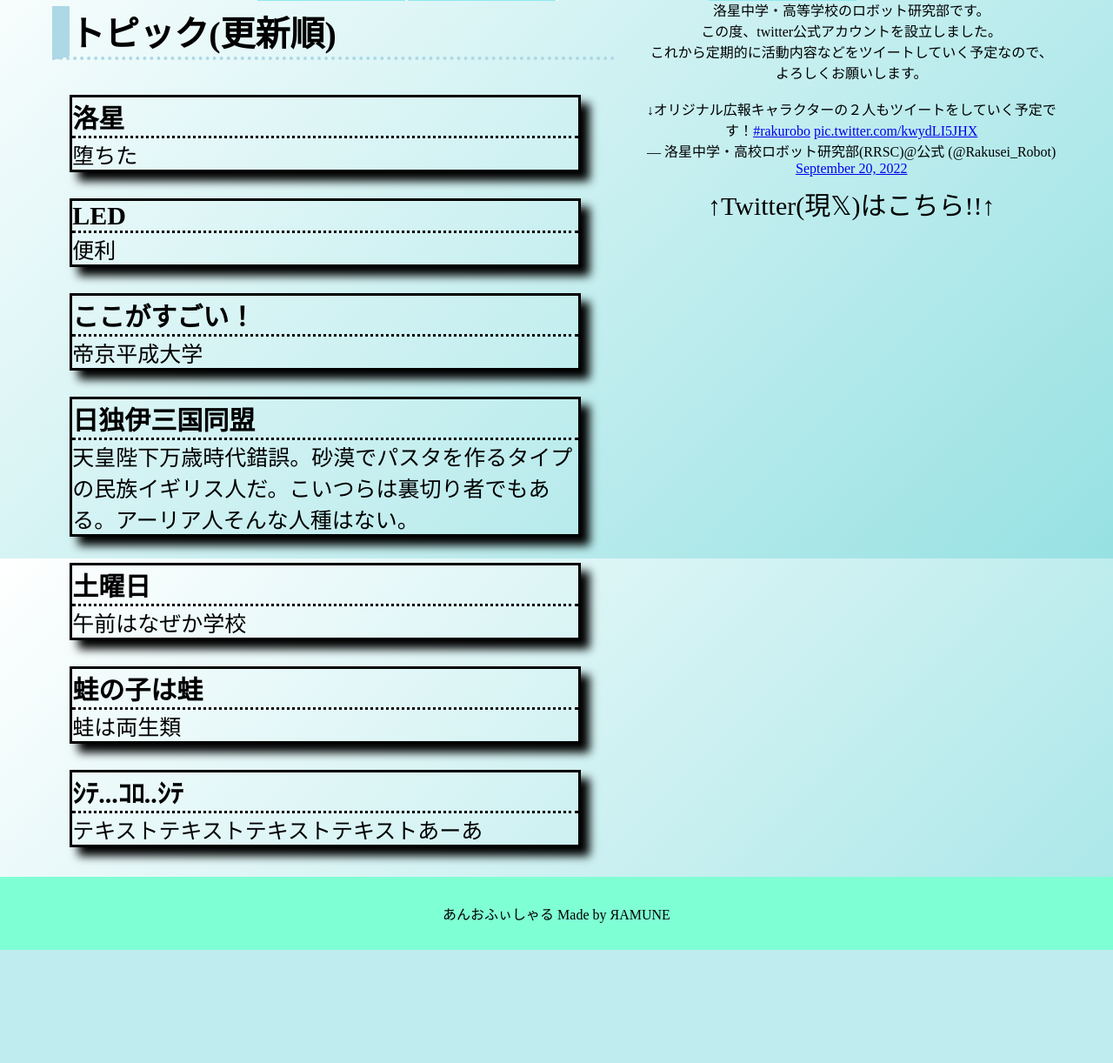
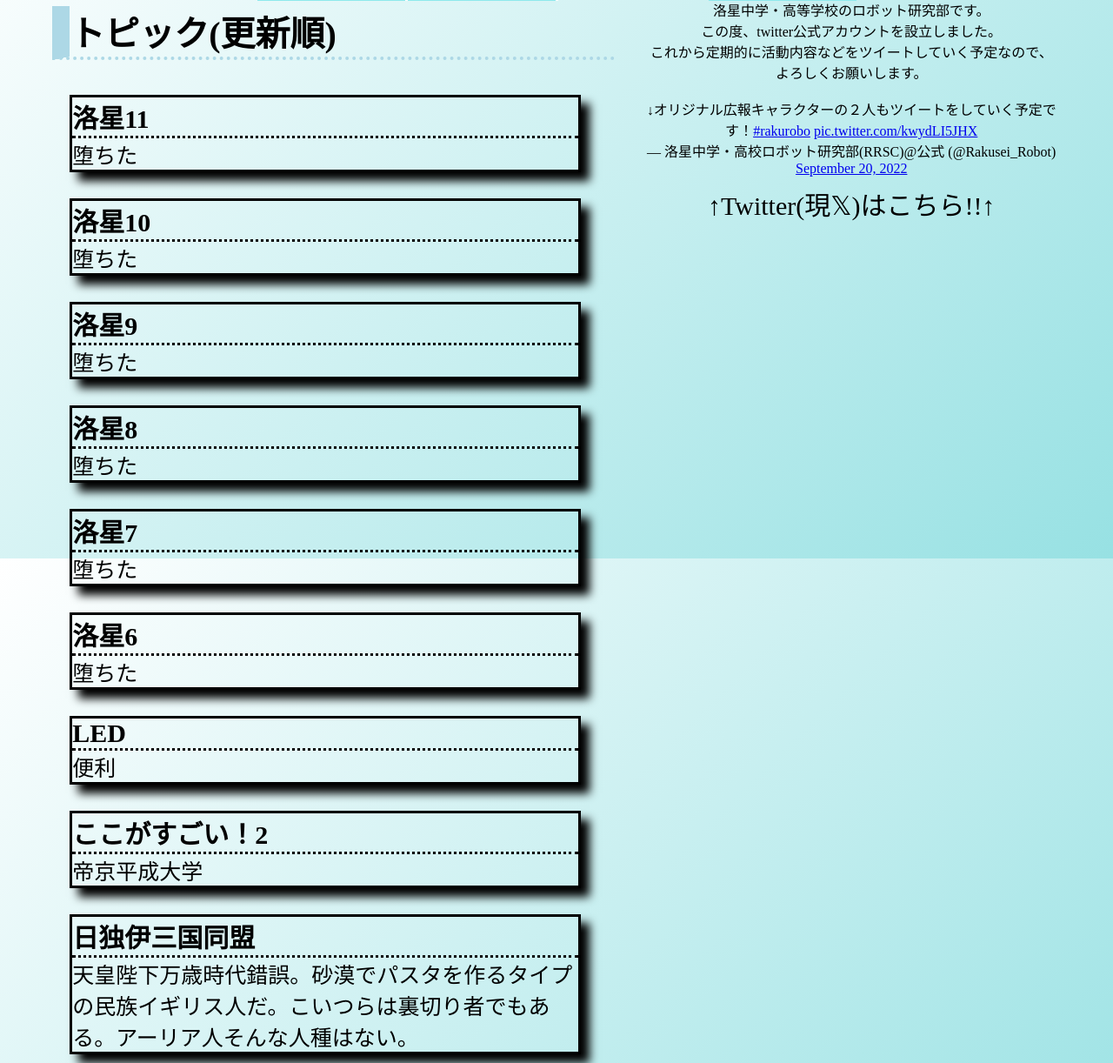
Before and after one commit to ramune64/web_rakusei_fes, a PHP site: page /news_top.php in a window 1280 px wide. Shown: the part 158-1380 px from the top of the page at 87% size. Before the commit the page ends 1250 px from the top, so only its background shows below. Run offline with PHP 8.4, Linux system fonts and the light colour scheme; some libraries are stand-ins or nearby versions; some web fonts are replaced.

Commit message:
たくさんの変更たち

```diff
--- a/footer.html
+++ b/footer.html
@@ -1,4 +1,4 @@
 <footer class="footer">
 <p>あんおふぃしゃる Made by ЯAMUNE</p>
 </footer>
-<script src="code.js"></script>
+<script src="../code.js"></script>
--- a/links.html
+++ b/links.html
@@ -1,3 +1,3 @@
-<link rel="stylesheet" href="style.css" type="text/css">
-<link rel="icon" href="image\favicon.ico">
-<link rel="stylesheet" media="(max-width: 480px)" href="sp_style.css">
+<link rel="stylesheet" href="../style.css" type="text/css">
+<link rel="icon" href="../image/favicon.ico">
+<link rel="stylesheet" media="(max-width: 480px)" href="../sp_style.css">
--- a/9news.php
+++ b/news/0news.php
@@ -5,23 +5,25 @@
 <meta charset="UTF-8">
   <title>練習中4</title>
   <!-- <link rel="stylesheet" href="aaa.css" type="text/css"> -->
-  <?php include "links.html" ?>
+  <?php include "../links.html" ?>
 </head>
 <body>
-    <?php include "header-nav.php" ?>
     <div class="wrap">
+    <?php include "../header-nav.php" ?>
     <div id="hontai">
     <div class="main_content">
-        <div class="inner_content news" id="news9">
-            <h1>ここがすごい！</h1>
-            <p>帝京平成大学</p>
+        <div class="inner_content news" id="news0">
+            <h1>ｼﾃ...ｺﾛ..ｼﾃ</h1>
+            <p>テキストテキストテキストテキスト
+                <br>あーあ
+            </p>
         </div>
     </div>
     <div class="side_content">
-    <?php include "Side_bar.html" ?>
+    <?php include "../Side_bar.html" ?>
     </div>
     </div>
-    <?php include "footer.html" ?>
+    <?php include "../footer.html" ?>
     </div>
 </body>
 </html>
--- /dev/null
+++ b/news/10news.php
@@ -0,0 +1,27 @@
+<!DOCTYPE html>
+<html lang="ja">
+<head>
+<meta name="viewport" content="width=device-width, initial-scale=1.0" />
+<meta charset="UTF-8">
+  <title>練習中4</title>
+  <!-- <link rel="stylesheet" href="aaa.css" type="text/css"> -->
+  <?php include "../links.html" ?>
+</head>
+<body>
+    <?php include "../header-nav.php" ?>
+    <div class="wrap">
+    <div id="hontai">
+    <div class="main_content">
+        <div class="inner_content news" id="news11">
+            <h1>洛星10</h1>
+            <p>堕ちた</p>
+        </div>
+    </div>
+    <div class="side_content">
+    <?php include "../Side_bar.html" ?>
+    </div>
+    </div>
+    <?php include "../footer.html" ?>
+    </div>
+</body>
+</html>
--- /dev/null
+++ b/news/11news.php
@@ -0,0 +1,27 @@
+<!DOCTYPE html>
+<html lang="ja">
+<head>
+<meta name="viewport" content="width=device-width, initial-scale=1.0" />
+<meta charset="UTF-8">
+  <title>練習中4</title>
+  <!-- <link rel="stylesheet" href="aaa.css" type="text/css"> -->
+  <?php include "../links.html" ?>
+</head>
+<body>
+    <?php include "../header-nav.php" ?>
+    <div class="wrap">
+    <div id="hontai">
+    <div class="main_content">
+        <div class="inner_content news" id="news11">
+            <h1>洛星11</h1>
+            <p>堕ちた</p>
+        </div>
+    </div>
+    <div class="side_content">
+    <?php include "../Side_bar.html" ?>
+    </div>
+    </div>
+    <?php include "../footer.html" ?>
+    </div>
+</body>
+</html>
--- a/2news.php
+++ b/news/1news.php
@@ -5,23 +5,23 @@
 <meta charset="UTF-8">
   <title>練習中4</title>
   <!-- <link rel="stylesheet" href="aaa.css" type="text/css"> -->
-  <?php include "links.html" ?>
+  <?php include "../links.html" ?>
 </head>
 <body>
 <div class="wrap">
-    <?php include "header-nav.php" ?>
+    <?php include "../header-nav.php" ?>
     <div id="hontai">
     <div class="main_content">
-        <div class="inner_content news" id="news2">
-            <h1>土曜日</h1>
-            <p>午前はなぜか学校</p>
+        <div class="inner_content news" id="news1">
+            <h1>蛙の子は蛙</h1>
+            <p>蛙は両生類</p>
         </div>
     </div>
     <div class="side_content">
-    <?php include "Side_bar.html" ?>
+    <?php include "../Side_bar.html" ?>
     </div>
     </div>
-    <?php include "footer.html" ?>
+    <?php include "../footer.html" ?>
 </div>
 </body>
 </html>
--- /dev/null
+++ b/news/2news.php
@@ -0,0 +1,27 @@
+<!DOCTYPE html>
+<html lang="ja">
+<head>
+<meta name="viewport" content="width=device-width, initial-scale=1.0" />
+<meta charset="UTF-8">
+  <title>練習中4</title>
+  <!-- <link rel="stylesheet" href="aaa.css" type="text/css"> -->
+  <?php include "../links.html" ?>
+</head>
+<body>
+<div class="wrap">
+    <?php include "../header-nav.php" ?>
+    <div id="hontai">
+    <div class="main_content">
+        <div class="inner_content news" id="news2">
+            <h1>土曜日</h1>
+            <p>午前はなぜか学校</p>
+        </div>
+    </div>
+    <div class="side_content">
+    <?php include "../Side_bar.html" ?>
+    </div>
+    </div>
+    <?php include "../footer.html" ?>
+</div>
+</body>
+</html>
--- a/3news.php
+++ b/news/3news.php
@@ -5,10 +5,10 @@
 <meta charset="UTF-8">
   <title>練習中4</title>
   <!-- <link rel="stylesheet" href="aaa.css" type="text/css"> -->
-  <?php include "links.html" ?>
+  <?php include "../links.html" ?>
 </head>
 <body>
-    <?php include "header-nav.php" ?>
+    <?php include "../header-nav.php" ?>
     <div class="wrap">
     <div id="hontai">
     <div class="main_content">
@@ -32,10 +32,10 @@
         </div>
     </div>
     <div class="side_content">
-    <?php include "Side_bar.html" ?>
+    <?php include "../Side_bar.html" ?>
     </div>
     </div>
-    <?php include "footer.html" ?>
+    <?php include "../footer.html" ?>
     </div>
 </body>
 </html>
--- a/10news.php
+++ b/news/4news.php
@@ -5,23 +5,23 @@
 <meta charset="UTF-8">
   <title>練習中4</title>
   <!-- <link rel="stylesheet" href="aaa.css" type="text/css"> -->
-  <?php include "links.html" ?>
+  <?php include "../links.html" ?>
 </head>
 <body>
-    <?php include "header-nav.php" ?>
+    <?php include "../header-nav.php" ?>
     <div class="wrap">
     <div id="hontai">
     <div class="main_content">
-        <div class="inner_content news" id="news10">
-            <h1>LED</h1>
-            <p>便利</p>
+        <div class="inner_content news" id="news9">
+            <h1>ここがすごい！2</h1>
+            <p>帝京平成大学</p>
         </div>
     </div>
     <div class="side_content">
-    <?php include "Side_bar.html" ?>
+    <?php include "../Side_bar.html" ?>
     </div>
     </div>
-    <?php include "footer.html" ?>
+    <?php include "../footer.html" ?>
     </div>
 </body>
 </html>
--- /dev/null
+++ b/news/5news.php
@@ -0,0 +1,27 @@
+<!DOCTYPE html>
+<html lang="ja">
+<head>
+<meta name="viewport" content="width=device-width, initial-scale=1.0" />
+<meta charset="UTF-8">
+  <title>練習中4</title>
+  <!-- <link rel="stylesheet" href="aaa.css" type="text/css"> -->
+  <?php include "../links.html" ?>
+</head>
+<body>
+    <?php include "../header-nav.php" ?>
+    <div class="wrap">
+    <div id="hontai">
+    <div class="main_content">
+        <div class="inner_content news" id="news10">
+            <h1>LED</h1>
+            <p>便利</p>
+        </div>
+    </div>
+    <div class="side_content">
+    <?php include "../Side_bar.html" ?>
+    </div>
+    </div>
+    <?php include "../footer.html" ?>
+    </div>
+</body>
+</html>
--- /dev/null
+++ b/news/6news.php
@@ -0,0 +1,27 @@
+<!DOCTYPE html>
+<html lang="ja">
+<head>
+<meta name="viewport" content="width=device-width, initial-scale=1.0" />
+<meta charset="UTF-8">
+  <title>練習中4</title>
+  <!-- <link rel="stylesheet" href="aaa.css" type="text/css"> -->
+  <?php include "../links.html" ?>
+</head>
+<body>
+    <?php include "../header-nav.php" ?>
+    <div class="wrap">
+    <div id="hontai">
+    <div class="main_content">
+        <div class="inner_content news" id="news11">
+            <h1>洛星6</h1>
+            <p>堕ちた</p>
+        </div>
+    </div>
+    <div class="side_content">
+    <?php include "../Side_bar.html" ?>
+    </div>
+    </div>
+    <?php include "../footer.html" ?>
+    </div>
+</body>
+</html>
--- a/0news.php
+++ b/news/7news.php
@@ -5,25 +5,23 @@
 <meta charset="UTF-8">
   <title>練習中4</title>
   <!-- <link rel="stylesheet" href="aaa.css" type="text/css"> -->
-  <?php include "links.html" ?>
+  <?php include "../links.html" ?>
 </head>
 <body>
+    <?php include "../header-nav.php" ?>
     <div class="wrap">
-    <?php include "header-nav.php" ?>
     <div id="hontai">
     <div class="main_content">
-        <div class="inner_content news" id="news0">
-            <h1>ｼﾃ...ｺﾛ..ｼﾃ</h1>
-            <p>テキストテキストテキストテキスト
-                <br>あーあ
-            </p>
+        <div class="inner_content news" id="news11">
+            <h1>洛星7</h1>
+            <p>堕ちた</p>
         </div>
     </div>
     <div class="side_content">
-    <?php include "Side_bar.html" ?>
+    <?php include "../Side_bar.html" ?>
     </div>
     </div>
-    <?php include "footer.html" ?>
+    <?php include "../footer.html" ?>
     </div>
 </body>
 </html>
--- a/11news.php
+++ b/news/8news.php
@@ -5,23 +5,23 @@
 <meta charset="UTF-8">
   <title>練習中4</title>
   <!-- <link rel="stylesheet" href="aaa.css" type="text/css"> -->
-  <?php include "links.html" ?>
+  <?php include "../links.html" ?>
 </head>
 <body>
-    <?php include "header-nav.php" ?>
+    <?php include "../header-nav.php" ?>
     <div class="wrap">
     <div id="hontai">
     <div class="main_content">
         <div class="inner_content news" id="news11">
-            <h1>洛星</h1>
+            <h1>洛星8</h1>
             <p>堕ちた</p>
         </div>
     </div>
     <div class="side_content">
-    <?php include "Side_bar.html" ?>
+    <?php include "../Side_bar.html" ?>
     </div>
     </div>
-    <?php include "footer.html" ?>
+    <?php include "../footer.html" ?>
     </div>
 </body>
 </html>
--- a/1news.php
+++ b/news/9news.php
@@ -5,23 +5,23 @@
 <meta charset="UTF-8">
   <title>練習中4</title>
   <!-- <link rel="stylesheet" href="aaa.css" type="text/css"> -->
-  <?php include "links.html" ?>
+  <?php include "../links.html" ?>
 </head>
 <body>
-<div class="wrap">
-    <?php include "header-nav.php" ?>
+    <?php include "../header-nav.php" ?>
+    <div class="wrap">
     <div id="hontai">
     <div class="main_content">
-        <div class="inner_content news" id="news1">
-            <h1>蛙の子は蛙</h1>
-            <p>蛙は両生類</p>
+        <div class="inner_content news" id="news11">
+            <h1>洛星9</h1>
+            <p>堕ちた</p>
         </div>
     </div>
     <div class="side_content">
-    <?php include "Side_bar.html" ?>
+    <?php include "../Side_bar.html" ?>
     </div>
     </div>
-    <?php include "footer.html" ?>
-</div>
+    <?php include "../footer.html" ?>
+    </div>
 </body>
 </html>
--- a/news_top.php
+++ b/news_top.php
@@ -18,10 +18,12 @@
         <?php
             /* session_cache_limiter("private_no_expire"); */
             mb_internal_encoding("UTF-8");
-            $news_files = glob("*news.php");
+            $news_files = glob("news/*news.php");
             $index = 0;
             foreach($news_files as $news){
-                $news_files[$index]=str_replace("news.php","",$news);
+                $newsnum_str = str_replace("news/","",$news);
+                $newsnum_str = str_replace("news.php","",$newsnum_str);
+                $news_files[$index]=(int)$newsnum_str;
                 $index++;
             }
             rsort($news_files);
@@ -33,7 +35,7 @@
             $count = 0;
             $index = 0;
             foreach($news_files as $news){
-                $news = $news."news.php";
+                $news = "news/".$news."news.php";
                 $news_files[$index]=$news;
                 $index++;
             }
--- a/style.css
+++ b/style.css
@@ -105,15 +105,15 @@ header{
 }
 @font-face{
     font-family: "dot_12";
-    src: url("font/JF-Dot-Shinonome12.ttf");
+    src: url("font/JF-Dot-Shinonome12.ttf") format("truetype");
 }
 @font-face{
     font-family: "makinas_flat";
-    src: url("font/Makinas-4-Flat.otf");
+    src: url("font/Makinas-4-Flat.otf") format("opentype");
 }
 @font-face{
     font-family: "makinas_square";
-    src: url("font/Makinas-4-Square.otf");
+    src: url("font/Makinas-4-Square.otf") format("opentype");
 }
 .counter{
     font-family: "7seg";
```
Also changed, not shown: code.js (+8 -8 lines).
